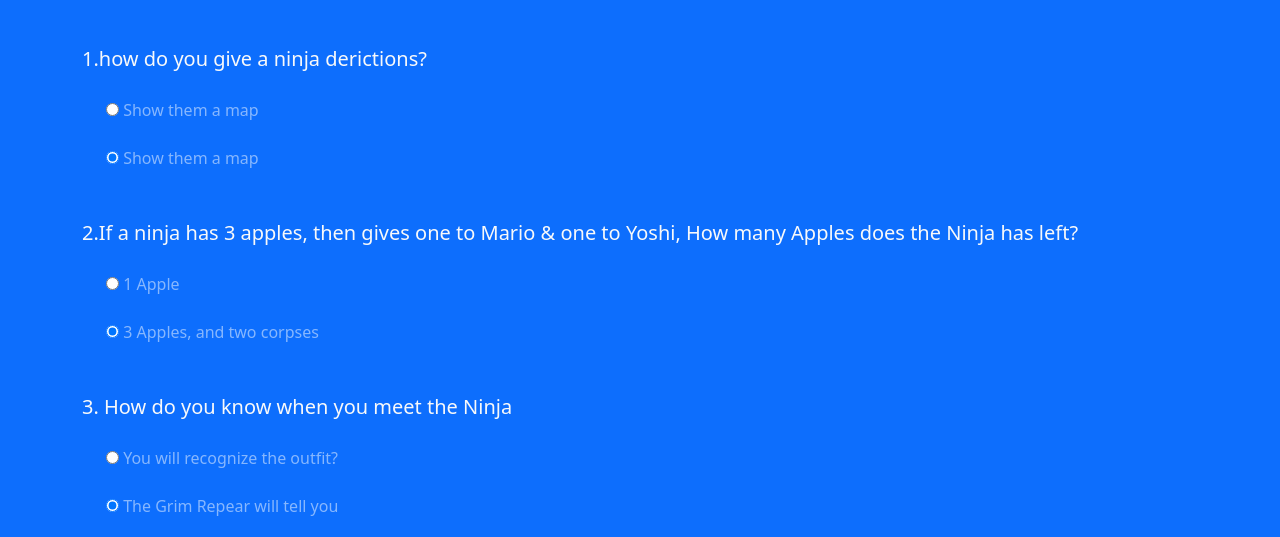
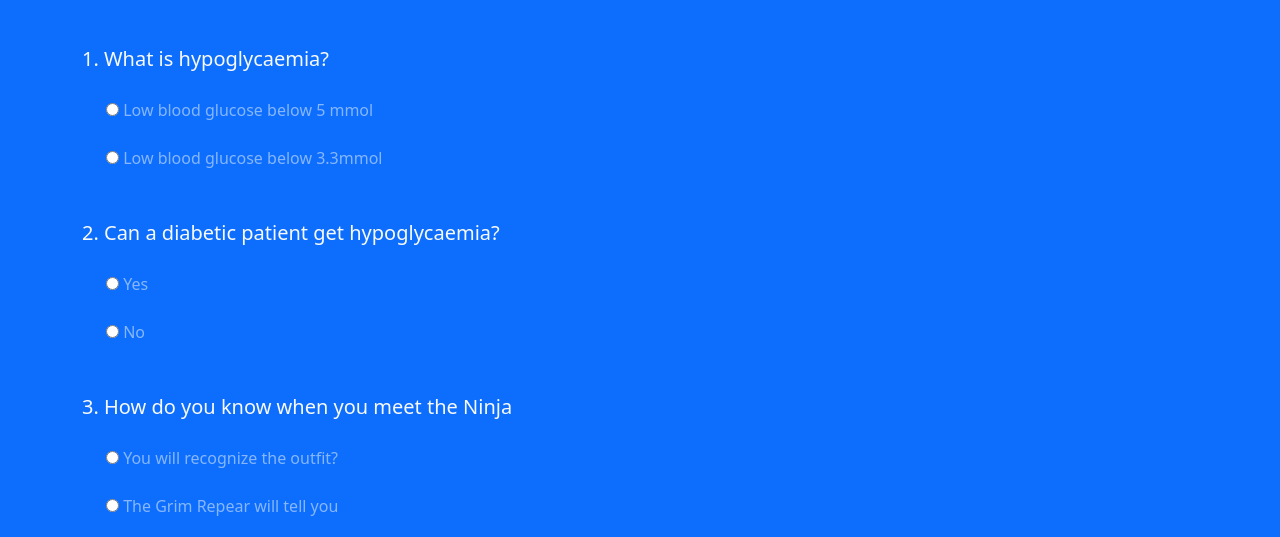
Before and after one commit to SereneCai/interactive-quiz, a plain HTML site: page index.html in a window 1280 px wide. Shown: the part 263-800 px from the top of the page. Drawn offline with nearby package versions, Linux system fonts and the light colour scheme.

Commit message:
removed all checked option

```diff
--- a/index.html
+++ b/index.html
@@ -39,29 +39,29 @@
                 <form action="" class="quiz-form text-light">
                     <div class="my-5">
                         <p class="lead front-weight-normal">
-                          1.how do you give a ninja derictions?
+                          1. What is hypoglycaemia?
                         </p>
                         <div class="form-check my-4 text-white-50">
-                          <input type="radio" name="q1" value="A" checked>
-                          <label for="" class="form-check-lable">Show them a map</label>
+                          <input type="radio" name="q1" value="A">
+                          <label for="" class="form-check-lable">Low blood glucose below 5 mmol</label>
                         </div>
                         <div class="form-check my-4 text-white-50">
-                          <input type="radio" name="q1" value="B" checked>
-                          <label for="" class="form-check-lable">Show them a map</label>
+                          <input type="radio" name="q1" value="B">
+                          <label for="" class="form-check-lable">Low blood glucose below 3.3mmol</label>
                         </div>
                       </div>
                       <!-- Second Question -->
                       <div class="my-5">
                         <p class="lead front-weight-normal">
-                          2.If a ninja has 3 apples, then gives one to Mario & one to Yoshi, How many Apples does the Ninja has left?
+                          2. Can a diabetic patient get hypoglycaemia?
                         </p>
                         <div class="form-check my-4 text-white-50">
-                          <input type="radio" name="q2" value="A" checked>
-                          <label for="" class="form-check-lable">1 Apple</label>
+                          <input type="radio" name="q2" value="A">
+                          <label for="" class="form-check-lable">Yes</label>
                         </div>
                         <div class="form-check my-4 text-white-50">
-                          <input type="radio" name="q2" value="B" checked>
-                          <label for="" class="form-check-lable">3 Apples, and two corpses</label>
+                          <input type="radio" name="q2" value="B">
+                          <label for="" class="form-check-lable">No</label>
                         </div>
                       </div>
                       <!-- Third Question -->
@@ -70,11 +70,11 @@
                           3. How do you know when you meet the Ninja
                         </p>
                         <div class="form-check my-4 text-white-50">
-                          <input type="radio" name="q3" value="A" checked>
+                          <input type="radio" name="q3" value="A">
                           <label for="" class="form-check-lable">You will recognize the outfit?</label>
                         </div>
                         <div class="form-check my-4 text-white-50">
-                          <input type="radio" name="q3" value="B" checked>
+                          <input type="radio" name="q3" value="B">
                           <label for="" class="form-check-lable">The Grim Repear will tell you </label>
                         </div>
                       </div>
@@ -84,11 +84,11 @@
                           4. What's ninja favourite array method?
                         </p>
                         <div class="form-check my-4 text-white-50">
-                          <input type="radio" name="q4" value="A" checked>
+                          <input type="radio" name="q4" value="A">
                           <label for="" class="form-check-lable">forEacht()</label>
                         </div>
                         <div class="form-check my-4 text-white-50">
-                          <input type="radio" name="q4" value="B" checked>
+                          <input type="radio" name="q4" value="B">
                           <label for="" class="form-check-lable">Slice()</label>
                         </div>
                       </div>
```
